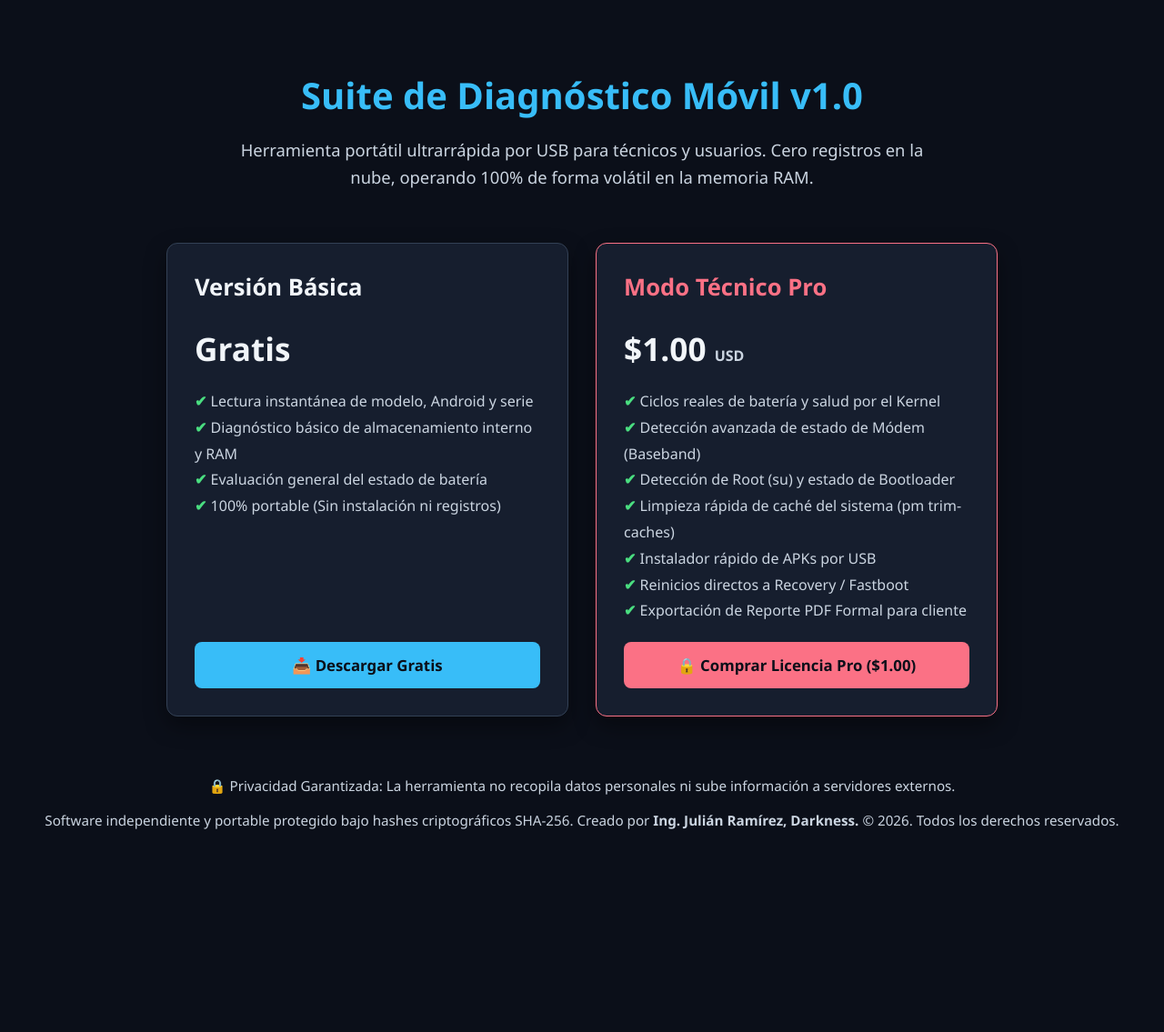
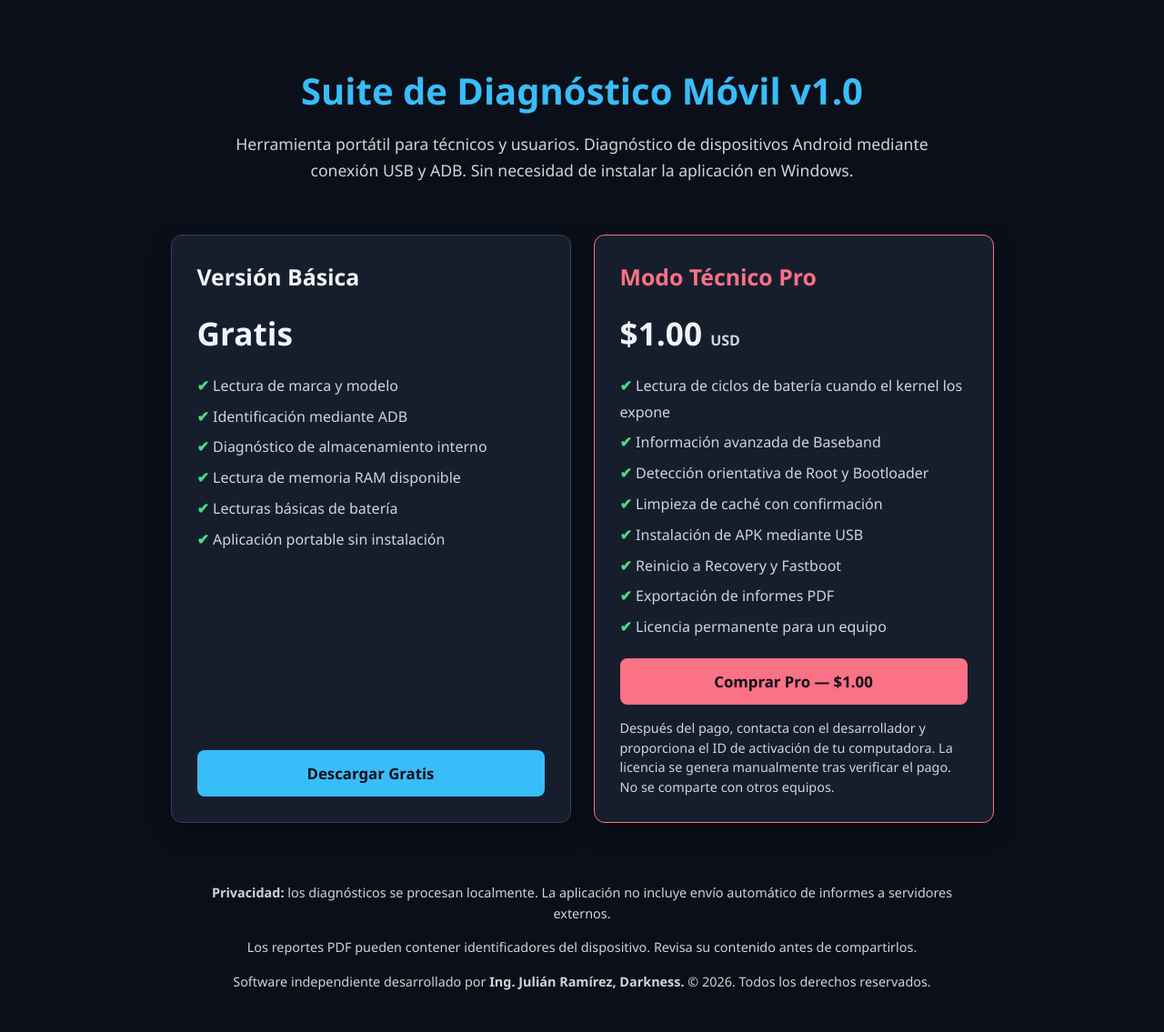
Before and after one commit to juliodark009/Diagnostico-Movil, a plain HTML site: page index.html in a window 1280 px wide. Shown: the whole page at 91% size. Before the commit the page ends 959 px from the top, so only its background shows below. Drawn offline with Linux system fonts and the light colour scheme.

Commit message:
Add files via upload

```diff
--- a/index.html
+++ b/index.html
@@ -1,78 +1,95 @@
+
 <!DOCTYPE html>
 <html lang="es">
 <head>
     <meta charset="UTF-8">
     <meta name="viewport" content="width=device-width, initial-scale=1.0">
+    <meta name="description" content="Suite de Diagnóstico Móvil para técnicos y usuarios Android. Diagnóstico mediante USB y ADB.">
+
     <title>Suite de Diagnóstico Móvil v1.0 | USB Tool</title>
+
     <style>
         :root {
-            --bg-color: #0b0f19; /* Fondo oscuro profundo de bajo brillo */
-            --card-bg: #161e2e;  /* Fondo de tarjetas con contraste seguro */
-            --text-main: #f1f5f9;/* Blanco suave de alta legibilidad */
-            --text-muted: #cbd5e1;/* Gris claro optimizado para evitar fatiga visual */
-            --accent: #38bdf8;   /* Azul cian accesible */
-            --accent-pro: #fb7185; /* Rosa/Rojo suave para destacar sin quemar la vista */
-            --green: #4ade80;    /* Verde claro de alto contraste */
+            --bg-color: #0b0f19;
+            --card-bg: #161e2e;
+            --text-main: #f1f5f9;
+            --text-muted: #cbd5e1;
+            --accent: #38bdf8;
+            --accent-pro: #fb7185;
+            --green: #4ade80;
+            --border: #334155;
         }
+
+        * { box-sizing: border-box; }
+
         body {
-            font-family: 'Segoe UI', system-ui, -apple-system, sans-serif;
-            background-color: var(--bg-color);
+            font-family: 'Segoe UI', system-ui, sans-serif;
+            background: var(--bg-color);
             color: var(--text-main);
             margin: 0;
-            padding: 0;
+            min-height: 100vh;
             display: flex;
             flex-direction: column;
             align-items: center;
-            min-height: 100vh;
         }
+
         header {
             text-align: center;
-            padding: 50px 20px 20px 20px;
-            max-width: 800px;
+            padding: 45px 20px 20px;
+            max-width: 850px;
         }
+
         header h1 {
-            font-size: 2.5rem;
+            font-size: clamp(1.8rem, 5vw, 2.5rem);
             color: var(--accent);
             margin-bottom: 10px;
         }
+
         header p {
-            font-size: 1.15rem;
+            font-size: 1.1rem;
             color: var(--text-muted);
             line-height: 1.6;
         }
+
+        main { width: 100%; }
+
         .container {
             display: flex;
             flex-wrap: wrap;
-            gap: 30px;
+            gap: 25px;
             justify-content: center;
             padding: 20px;
-            max-width: 1000px;
+            max-width: 1050px;
+            margin: auto;
+        }
+
+        .card {
+            background: var(--card-bg);
+            border-radius: 12px;
+            padding: 28px;
             width: 100%;
-        }
-        .card {
-            background-color: var(--card-bg);
-            border-radius: 12px;
-            padding: 30px;
-            width: 380px;
-            box-shadow: 0 10px 25px rgba(0,0,0,0.4);
+            max-width: 440px;
+            flex: 1 1 320px;
+            box-shadow: 0 10px 25px rgba(0,0,0,.35);
             display: flex;
             flex-direction: column;
             justify-content: space-between;
-            border: 1px solid #334155;
+            border: 1px solid var(--border);
         }
-        .card.pro {
-            border-color: var(--accent-pro);
+
+        .card.pro { border-color: var(--accent-pro); }
+
+        .card h2 {
+            margin-top: 0;
+            font-size: 1.55rem;
         }
-        .card h3 {
-            margin-top: 0;
-            font-size: 1.6rem;
-        }
+
         .price {
             font-size: 2.2rem;
             font-weight: bold;
             margin: 15px 0;
-            color: var(--text-main);
         }
+
         .features {
             list-style: none;
             padding: 0;
@@ -81,85 +98,159 @@
             font-size: 1rem;
             line-height: 1.8;
         }
+
+        .features li { margin-bottom: 5px; }
+
         .features li::before {
             content: "✔ ";
             color: var(--green);
             font-weight: bold;
         }
+
         .btn {
-            display: inline-block;
+            display: block;
             text-align: center;
-            background-color: var(--accent);
+            background: var(--accent);
             color: #0b0f19;
-            padding: 14px 20px;
+            padding: 14px 18px;
             border-radius: 8px;
             text-decoration: none;
             font-weight: bold;
             font-size: 1.05rem;
-            transition: opacity 0.2s;
+            transition: opacity .2s;
         }
-        .btn:hover {
-            opacity: 0.9;
+
+        .btn:hover { opacity: .85; }
+
+        .btn:focus-visible {
+            outline: 3px solid white;
+            outline-offset: 3px;
         }
-        .btn-pro {
-            background-color: var(--accent-pro);
-            color: #0b0f19;
+
+        .btn-pro { background: var(--accent-pro); }
+
+        .notice {
+            font-size: .9rem;
+            line-height: 1.5;
+            color: var(--text-muted);
+            margin: 15px 0 0;
         }
+
         footer {
             margin-top: auto;
-            padding: 30px;
+            padding: 30px 20px;
             color: var(--text-muted);
-            font-size: 0.95rem;
+            font-size: .9rem;
             text-align: center;
-            line-height: 1.5;
+            line-height: 1.6;
+            max-width: 900px;
+        }
+
+        @media (max-width: 480px) {
+            .container { padding: 12px; }
+            .card { padding: 22px; }
         }
     </style>
 </head>
+
 <body>
 
 <header>
     <h1>Suite de Diagnóstico Móvil v1.0</h1>
-        <p>Herramienta portátil ultrarrápida por USB para técnicos y usuarios. Cero registros en la nube, operando 100% de forma volátil en la memoria RAM.</p>
+
+    <p>
+        Herramienta portátil para técnicos y usuarios.
+        Diagnóstico de dispositivos Android mediante conexión USB y ADB.
+        Sin necesidad de instalar la aplicación en Windows.
+    </p>
 </header>
 
-    <div class="container">
-        <!-- Versión Básica -->
-        <div class="card">
+<main>
+<section class="container" aria-label="Versiones disponibles">
+
+    <article class="card">
         <div>
-                <h3>Versión Básica</h3>
+            <h2>Versión Básica</h2>
             <div class="price">Gratis</div>
+
             <ul class="features">
-                    <li>Lectura instantánea de modelo, Android y serie</li>
-                    <li>Diagnóstico básico de almacenamiento interno y RAM</li>
-                    <li>Evaluación general del estado de batería</li>
-                    <li>100% portable (Sin instalación ni registros)</li>
+                <li>Lectura de marca y modelo</li>
+                <li>Identificación mediante ADB</li>
+                <li>Diagnóstico de almacenamiento interno</li>
+                <li>Lectura de memoria RAM disponible</li>
+                <li>Lecturas básicas de batería</li>
+                <li>Aplicación portable sin instalación</li>
             </ul>
         </div>
-            <a href="https://github.com/juliodark009/Diagnostico-Movil/releases/download/v1.0/Suite_Diagnostico_Movil_v1.exe" class="btn" download>📥 Descargar Gratis</a>
+
+        <a
+            href="https://github.com/juliodark009/Diagnostico-Movil/releases/download/v1.0/Suite_Diagnostico_Movil_v1.exe"
+            class="btn">
+            Descargar Gratis
+        </a>
+    </article>
+
+    <article class="card pro">
+        <div>
+            <h2 style="color:var(--accent-pro)">
+                Modo Técnico Pro
+            </h2>
+
+            <div class="price">
+                $1.00
+                <span style="font-size:1rem;color:var(--text-muted)">
+                    USD
+                </span>
             </div>
 
-        <!-- Versión Pro -->
-        <div class="card pro">
-            <div>
-                <h3 style="color: var(--accent-pro);">Modo Técnico Pro</h3>
-                <div class="price">$1.00 <span style="font-size: 1rem; color: var(--text-muted);">USD</span></div>
             <ul class="features">
-                    <li>Ciclos reales de batería y salud por el Kernel</li>
-                    <li>Detección avanzada de estado de Módem (Baseband)</li>
-                    <li>Detección de Root (su) y estado de Bootloader</li>
-                    <li>Limpieza rápida de caché del sistema (pm trim-caches)</li>
-                    <li>Instalador rápido de APKs por USB</li>
-                    <li>Reinicios directos a Recovery / Fastboot</li>
-                    <li>Exportación de Reporte PDF Formal para cliente</li>
+                <li>Lectura de ciclos de batería cuando el kernel los expone</li>
+                <li>Información avanzada de Baseband</li>
+                <li>Detección orientativa de Root y Bootloader</li>
+                <li>Limpieza de caché con confirmación</li>
+                <li>Instalación de APK mediante USB</li>
+                <li>Reinicio a Recovery y Fastboot</li>
+                <li>Exportación de informes PDF</li>
+                <li>Licencia permanente para un equipo</li>
             </ul>
         </div>
-            <a href="https://paypal.me/IngJulianRamirez/1.00USD" target="_blank" class="btn btn-pro">🔒 Comprar Licencia Pro ($1.00)</a>
-        </div>
-    </div>
+
+        <a
+            href="https://paypal.me/IngJulianRamirez/1.00USD"
+            target="_blank"
+            rel="noopener noreferrer"
+            class="btn btn-pro">
+            Comprar Pro — $1.00
+        </a>
+
+        <p class="notice">
+            Después del pago, contacta con el desarrollador y
+            proporciona el ID de activación de tu computadora.
+            La licencia se genera manualmente tras verificar el pago.
+            No se comparte con otros equipos.
+        </p>
+    </article>
+
+</section>
+</main>
 
 <footer>
-        <p>🔒 Privacidad Garantizada: La herramienta no recopila datos personales ni sube información a servidores externos.</p>
-        <p>Software independiente y portable protegido bajo hashes criptográficos SHA-256. Creado por <strong>Ing. Julián Ramírez, Darkness.</strong> © 2026. Todos los derechos reservados.</p>
+    <p>
+        <strong>Privacidad:</strong>
+        los diagnósticos se procesan localmente.
+        La aplicación no incluye envío automático de informes a servidores externos.
+    </p>
+
+    <p>
+        Los reportes PDF pueden contener identificadores del dispositivo.
+        Revisa su contenido antes de compartirlos.
+    </p>
+
+    <p>
+        Software independiente desarrollado por
+        <strong>Ing. Julián Ramírez, Darkness.</strong>
+        © 2026. Todos los derechos reservados.
+    </p>
 </footer>
 
 </body>
```
Also changed, not shown: 1 other file. Lines whose indentation alone changed are shown as unchanged.
